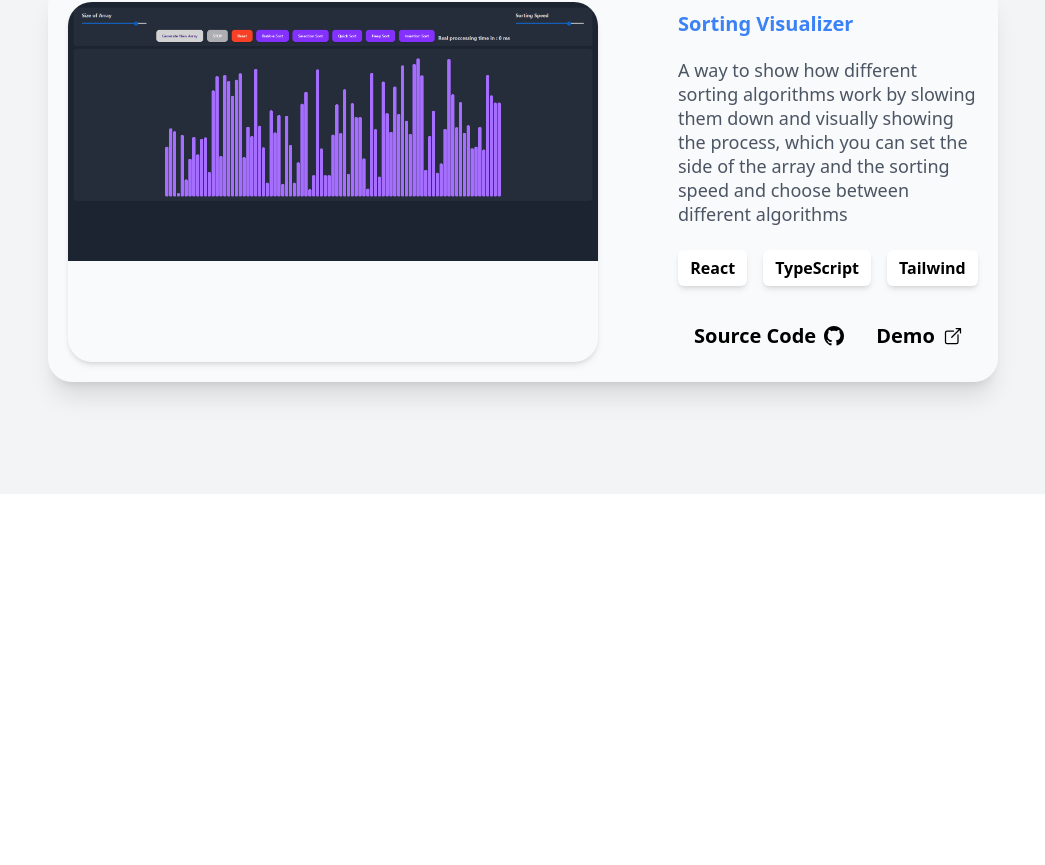
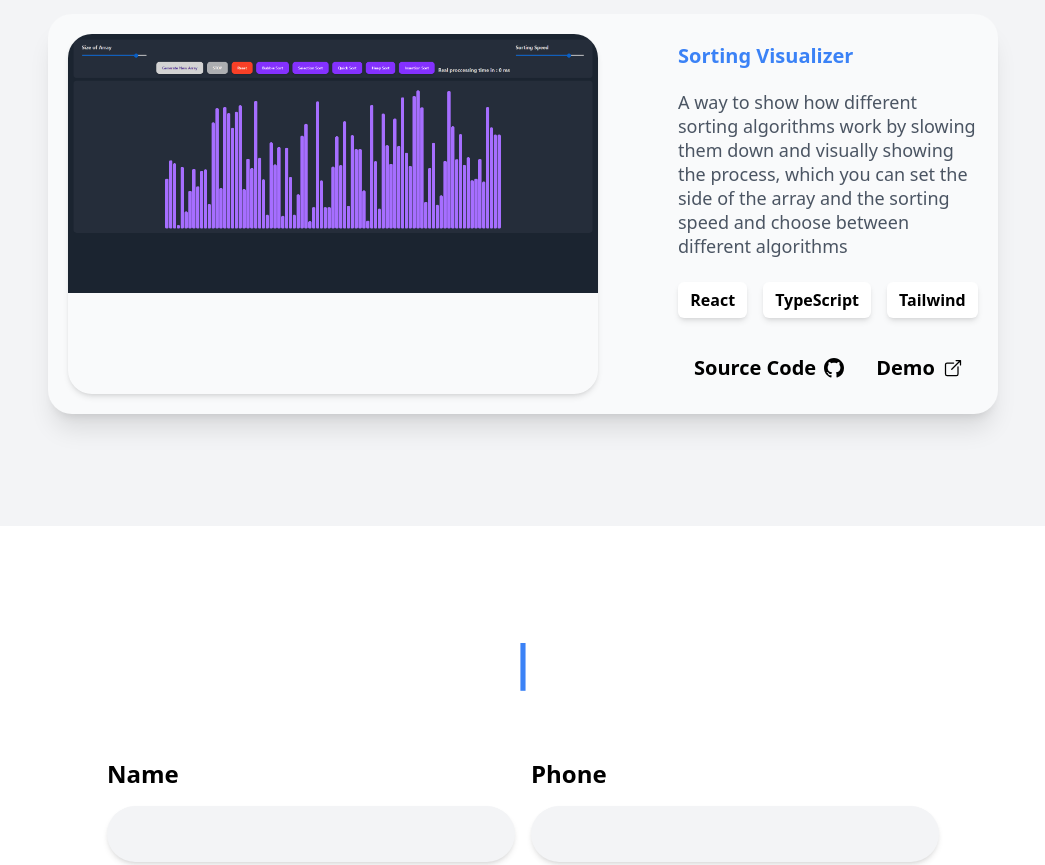
Before and after one commit to Masoud-M/new-portfolio, a React app: page / in a window 1280 px wide. Shown: the part 1932-2797 px from the top of the page, without its empty margins (117-1162 px from the left). Before the commit the page ends 2426 px from the top, so only its background shows below. Built offline with nearby package versions, Linux system fonts and the light colour scheme; the HTML template or start-up script is replaced by a standard one.

Commit message:
added contact page

```diff
--- a/src/App.jsx
+++ b/src/App.jsx
@@ -1,3 +1,4 @@
+import Contacts from "./pages/Contacts";
 import Home from "./pages/Home";
 import Projects from "./pages/Projects";
 
@@ -6,6 +7,7 @@ function App() {
     <div>
       <Home />
       <Projects />
+      <Contacts />
     </div>
   );
 }
--- a/src/components/Hero.jsx
+++ b/src/components/Hero.jsx
@@ -7,7 +7,7 @@ import { TypeAnimation } from "react-type-animation";
 function Hero() {
   return (
     <section id="home" className="bg-white">
-      <div className="  w-[90%] lg:w-[65%] mx-auto flex flex-col items-center justify-between text-center h-fit gap-8 py-28 transition-all">
+      <div className="  w-[90%] lg:w-[65%] mx-auto flex flex-col items-center justify-between text-center h-fit gap-8 pb-28 pt-36 transition-all">
         <div className="flex flex-col items-center sm:items-start">
           <TypeAnimation
             className="mb-10 text-3xl font-semibold text-blue-500 md:text-5xl"
--- /dev/null
+++ b/src/pages/Contacts.jsx
@@ -0,0 +1,68 @@
+import { TypeAnimation } from "react-type-animation";
+
+const Contacts = () => {
+  const inputStyle =
+    "px-6 py-3 bg-gray-100 rounded-full shadow-md outline-blue-500";
+  const labelStyle = "pb-4";
+  return (
+    <div id="contact">
+      <div className="w-[90%] lg:w-[65%] mx-auto py-28">
+        <div className="">
+          <div className="flex flex-col ">
+            <div className="">
+              <div className="flex flex-col items-center mb-16">
+                <TypeAnimation
+                  className="text-3xl font-semibold text-blue-500 md:text-5xl"
+                  sequence={["Contact me", 1000, " ", 1000]}
+                  wrapper="span"
+                  cursor={true}
+                  repeat={Infinity}
+                />
+              </div>
+            </div>
+
+            <div className="flex flex-col text-xl font-semibold md:text-2xl">
+              <form
+                action="https://getform.io/f/32ad80e6-3f6d-410f-8727-76a999806fcf"
+                method="POST"
+                encType="multipart/form-data"
+              >
+                <div className="grid w-full gap-4 py-2 md:grid-cols-2 ">
+                  <div className="flex flex-col">
+                    <label className={labelStyle}>Name</label>
+                    <input className={inputStyle} type="text" name="name" />
+                  </div>
+                  <div className="flex flex-col">
+                    <label className={labelStyle}>Phone</label>
+                    <input className={inputStyle} type="text" name="phone" />
+                  </div>
+                </div>
+                <div className="flex flex-col py-2">
+                  <label className={labelStyle}>Email</label>
+                  <input className={inputStyle} type="email" name="email" />
+                </div>
+                <div className="flex flex-col py-2">
+                  <label className={labelStyle}>Subject</label>
+                  <input className={inputStyle} type="text" name="subject" />
+                </div>
+                <div className="flex flex-col py-2 ">
+                  <label className={labelStyle}>Message</label>
+                  <textarea
+                    className="px-6 py-3 mb-6 bg-gray-100 rounded-lg shadow-md outline-blue-500"
+                    name="message"
+                    rows="10"
+                  ></textarea>
+                </div>
+                <button className="w-full px-6 py-3 mb-6 text-2xl font-semibold bg-blue-500 rounded-full shadow-md text-gray-50 sm:w-fit">
+                  Send message
+                </button>
+              </form>
+            </div>
+          </div>
+        </div>
+      </div>
+    </div>
+  );
+};
+
+export default Contacts;
```
